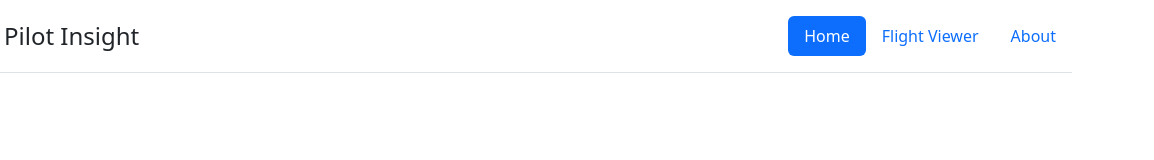
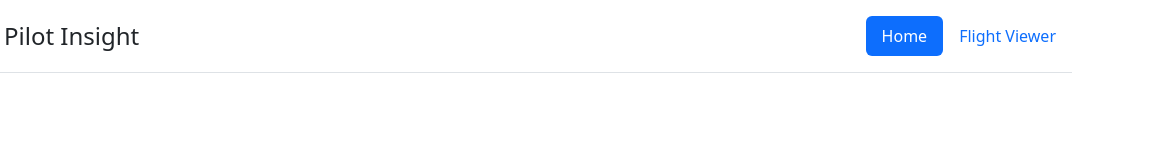
Before and after one commit to ashaker20/PilotInSight, a website: page index.html in a window 1280 px wide. Shown: the top 160 px of the page, 126-1280 px from the left. Drawn offline with nearby package versions, Linux system fonts and the light colour scheme.

Commit message:
Remove unnecessary About link from navigation bar

```diff
--- a/index.html
+++ b/index.html
@@ -13,7 +13,6 @@
         <ul class="nav nav-pills">
           <li class="nav-item"><a href="#" class="nav-link active" aria-current="page">Home</a></li>
           <li class="nav-item"><a href="cesium.html" class="nav-link" aria-current="page">Flight Viewer</a></li>
-          <li class="nav-item"><a href="https://gw-cs-sd-23-24.github.io/sd-idemo/" class="nav-link">About</a></li>
         </ul>
       </header>
     </div>
```
